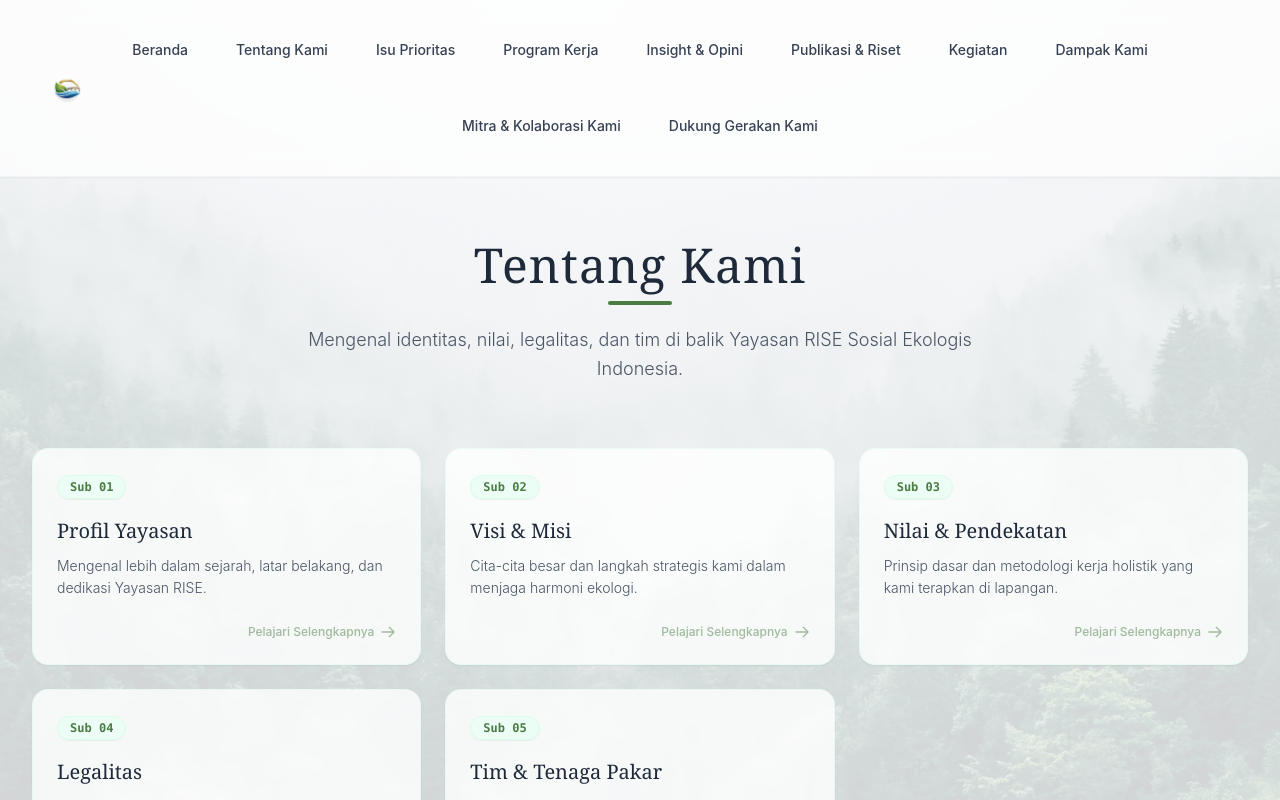
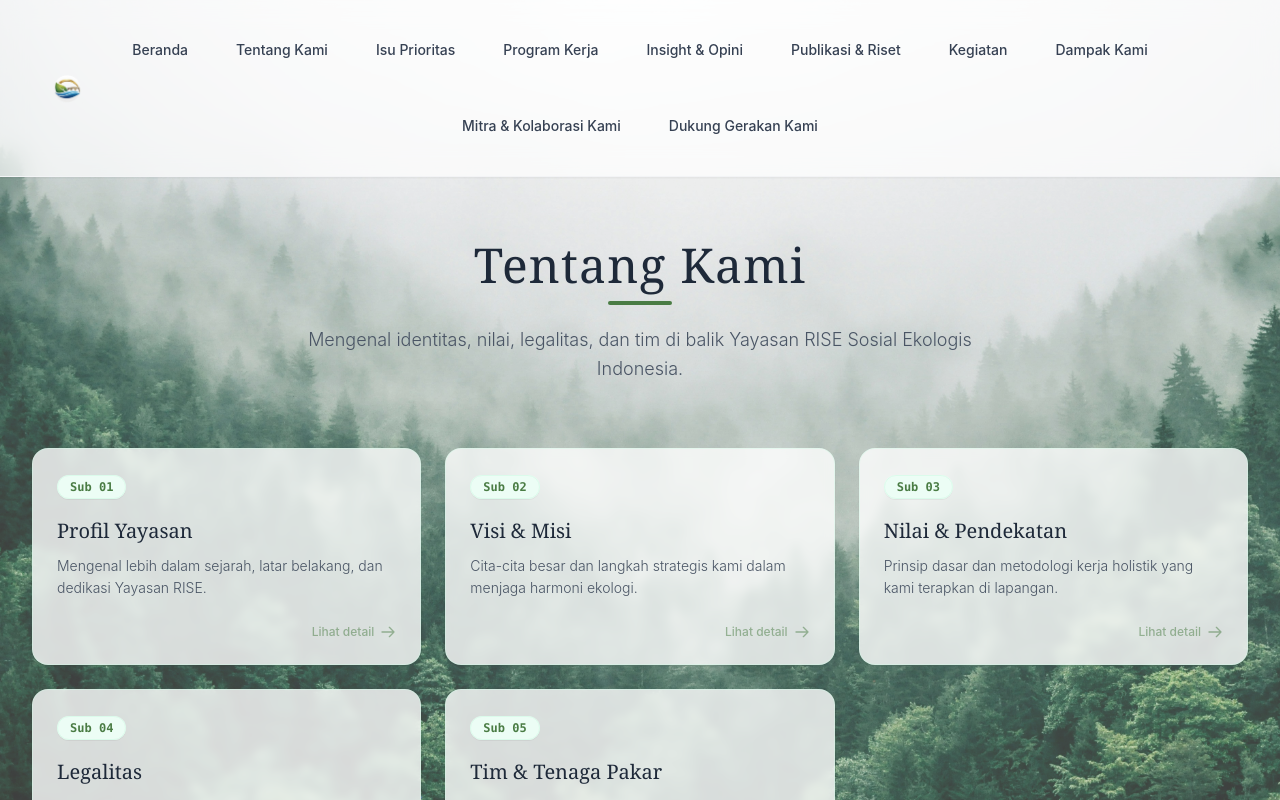
Before and after one commit to Jazaniest/yayasanrise, a React (Vite) app: page /tentang-kami in a window 1280 px wide. Shown: the top 800 px of the page. Built offline with nearby package versions, Linux system fonts and the light colour scheme.

Commit message:
replace background into components

```diff
--- a/src/pages/TentangKami/Legalitas.jsx
+++ b/src/pages/TentangKami/Legalitas.jsx
@@ -1,6 +1,7 @@
 import Navbar from "../../components/Navbar";
+import Background from "../../components/Background";
 
-const BG_URL = '/assets/forest-bg.jpg';
+// const BG_URL = '/assets/forest-bg.jpg';
 const LOGO_URL = '/assets/logo.png';
 const PDF_FILE_URL = '/assets/sk-rise.pdf'; // Path ke file PDF dummy kamu
 
@@ -9,19 +10,13 @@ const Legalitas = () => {
     <div className="relative min-h-screen w-full font-sans bg-white overflow-x-hidden">
 
       {/* Background Layer (Scrollable & Opacity) */}
-      <div
-        className="absolute inset-0 z-0 bg-no-repeat bg-left bg-cover opacity-20"
-        style={{
-          backgroundImage: `url(${BG_URL})`,
-          backgroundAttachment: 'scroll'
-        }}
-      />
+      <Background />
 
       {/* Content Wrapper */}
       <div className="relative z-10 flex flex-col min-h-screen">
 
         {/* Header */}
-        <header className="relative z-[100] overflow-visible flex items-center justify-between px-10 py-4 bg-white/60">
+        <header className="relative z-100 overflow-visible flex items-center justify-between px-10 py-4 bg-white/60">
           <div className="w-12">
             <img src={LOGO_URL} alt="Logo" className="w-full h-auto" />
           </div>
--- a/src/pages/TentangKami/NilaiPendekatan.jsx
+++ b/src/pages/TentangKami/NilaiPendekatan.jsx
@@ -1,7 +1,8 @@
 import { Link } from "react-router-dom";
 import Navbar from "../../components/Navbar";
+import Background from "../../components/Background";
 
-const BG_URL = "/assets/forest-bg.jpg";
+// const BG_URL = "/assets/forest-bg.jpg";
 const LOGO_URL = "/assets/logo.png";
 
 const NilaiPendekatan = () => {
@@ -22,7 +23,7 @@ const NilaiPendekatan = () => {
 
   return (
     <div className="relative min-h-screen font-sans overflow-x-hidden">
-      <div className="absolute inset-0 z-0 bg-no-repeat bg-left bg-cover opacity-20 pointer-events-none" style={{ backgroundImage: `url(${BG_URL})` }} />
+      <Background />
       <header className="rise-header">
         <div className="w-12"><img src={LOGO_URL} alt="Logo" className="w-full h-auto" /></div>
         <Navbar />
@@ -34,7 +35,7 @@ const NilaiPendekatan = () => {
 
         <div className="grid grid-cols-1 md:grid-cols-2 gap-4 w-full mb-10">
           {nilai.map((n) => (
-            <div key={n.title} className="rise-card !p-5 !rounded-2xl">
+            <div key={n.title} className="rise-card p-5! rounded-2xl!">
               <h3 className="font-serif text-gray-800 mb-2">{n.title}</h3>
               <p className="text-sm text-gray-600 leading-relaxed">{n.desc}</p>
             </div>
--- a/src/pages/TentangKami/Profil.jsx
+++ b/src/pages/TentangKami/Profil.jsx
@@ -1,6 +1,7 @@
 import Navbar from "../../components/Navbar";
+import Background from "../../components/Background";
 
-const BG_URL = "/assets/forest-bg.jpg";
+// const BG_URL = "/assets/forest-bg.jpg";
 const LOGO_URL = "/assets/logo.png";
 const LEAF_LEFT_URL = "/assets/profil-leaf-kiri.png";
 const LEAF_RIGHT_URL = "/assets/profil-leaf-kanan.png";
@@ -11,13 +12,7 @@ const Profil = () => {
         <div className="relative min-h-screen font-sans overflow-x-hidden">
 
             {/* Background Layer (Scrollable & Opacity) */}
-            <div
-                className="absolute inset-0 z-0 bg-no-repeat bg-left bg-cover opacity-20 pointer-events-none"
-                style={{
-                    backgroundImage: `url(${BG_URL})`,
-                    backgroundAttachment: 'scroll'
-                }}
-            />
+            <Background />
 
             {/* 2. UBAH class Header: Tambahkan 'relative z-10' dan ganti bg menjadi semi-transparan (opsional) agar background forest tembus */}
             <header className="relative z-100 overflow-visible flex items-center justify-between px-10 py-4 bg-rise-mint/90 backdrop-blur-sm shadow-sm">
--- a/src/pages/TentangKami/TentangKami.jsx
+++ b/src/pages/TentangKami/TentangKami.jsx
@@ -1,8 +1,9 @@
 import { Link } from 'react-router-dom';
 import Navbar from "../../components/Navbar";
+import Background from '../../components/Background';
 
 const LOGO_URL = '/assets/logo.png';
-const BG_URL = '/assets/forest-bg.jpg';
+// const BG_URL = '/assets/forest-bg.jpg';
 
 const TentangKami = () => {
   const subMenus = [
@@ -35,14 +36,7 @@ const TentangKami = () => {
 
   return (
     <div className="relative min-h-screen bg-slate-50 font-sans overflow-x-hidden">
-      {/* Background Layer */}
-      <div
-        className="absolute inset-0 z-0 bg-no-repeat bg-center bg-cover opacity-15 pointer-events-none"
-        style={{
-          backgroundImage: `url(${BG_URL})`,
-          backgroundAttachment: 'scroll'
-        }}
-      />
+      <Background />
 
       {/* Content Wrapper */}
       <div className="relative z-10 flex flex-col min-h-screen">
@@ -97,7 +91,7 @@ const TentangKami = () => {
 
                 {/* Indikator Panah */}
                 <div className="flex items-center justify-end mt-6 text-[#4A7C44] opacity-50 group-hover:opacity-100 group-hover:translate-x-1 transition-all duration-300">
-                  <span className="text-xs font-medium mr-1.5">Pelajari Selengkapnya</span>
+                  <span className="text-xs font-medium mr-1.5">Lihat detail</span>
                   <svg xmlns="http://www.w3.org/2000/svg" className="h-4 w-4" fill="none" viewBox="0 0 24 24" stroke="currentColor">
                     <path strokeLinecap="round" strokeLinejoin="round" strokeWidth={2} d="M14 5l7 7m0 0l-7 7m7-7H3" />
                   </svg>
--- a/src/pages/TentangKami/TimPakar.jsx
+++ b/src/pages/TentangKami/TimPakar.jsx
@@ -1,7 +1,8 @@
 import { Link } from "react-router-dom";
 import Navbar from "../../components/Navbar";
+import Background from "../../components/Background";
 
-const BG_URL = "/assets/forest-bg.jpg";
+// const BG_URL = "/assets/forest-bg.jpg";
 const LOGO_URL = "/assets/logo.png";
 
 const TimPakar = () => {
@@ -14,7 +15,7 @@ const TimPakar = () => {
 
   return (
     <div className="relative min-h-screen font-sans overflow-x-hidden">
-      <div className="absolute inset-0 z-0 bg-no-repeat bg-left bg-cover opacity-20 pointer-events-none" style={{ backgroundImage: `url(${BG_URL})` }} />
+      <Background />
       <header className="rise-header">
         <div className="w-12"><img src={LOGO_URL} alt="Logo" className="w-full h-auto" /></div>
         <Navbar />
@@ -28,7 +29,7 @@ const TimPakar = () => {
         </p>
         <div className="grid grid-cols-1 md:grid-cols-2 gap-5 w-full">
           {tim.map((t) => (
-            <div key={t.nama} className="rise-card !p-6 !rounded-2xl flex flex-col gap-3">
+            <div key={t.nama} className="rise-card p-6! rounded-2xl! flex flex-col gap-3">
               <div className="w-14 h-14 rounded-full bg-emerald-100 flex items-center justify-center text-2xl text-rise-green font-serif">
                 {t.nama.charAt(0)}
               </div>
--- a/src/pages/TentangKami/VisiMisi.jsx
+++ b/src/pages/TentangKami/VisiMisi.jsx
@@ -1,7 +1,8 @@
 import Navbar from "../../components/Navbar";
+import Background from "../../components/Background";
 
-const BG_URL = '/assets/forest-bg.jpg';
-const LOGO_URL = '/assets/logo.png';
+// const BG_URL = "/assets/forest-bg.jpg";
+const LOGO_URL = "/assets/logo.png";
 
 const VisiMisi = () => {
   const visi = "Mewujudkan masa depan Indonesia yang adil, berkelanjutan, dan berbasis pengetahuan melalui harmoni antara pemberdayaan sosial masyarakat dan pelestarian ekosistem.";
@@ -16,7 +17,7 @@ const VisiMisi = () => {
 
   return (
     <div className="relative min-h-screen w-full font-sans bg-slate-50 overflow-x-hidden">
-      <div className="absolute inset-0 z-0 bg-no-repeat bg-center bg-cover opacity-15 pointer-events-none" style={{ backgroundImage: `url(${BG_URL})` }} />
+      <Background />
       <div className="relative z-10 flex flex-col min-h-screen">
         <header className="relative z-100 overflow-visible flex items-center justify-between px-6 md:px-12 py-4 bg-white/70 backdrop-blur-md shadow-xs border-b border-gray-100">
           <div className="w-12"><img src={LOGO_URL} alt="Logo" className="w-full h-auto" /></div>
```
